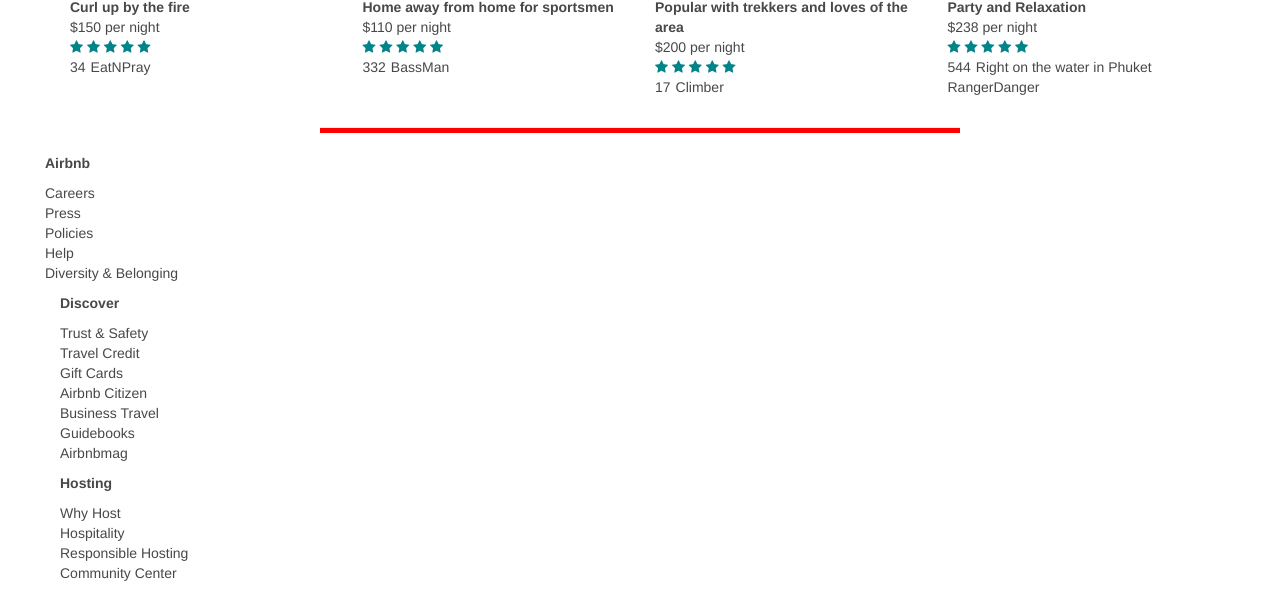
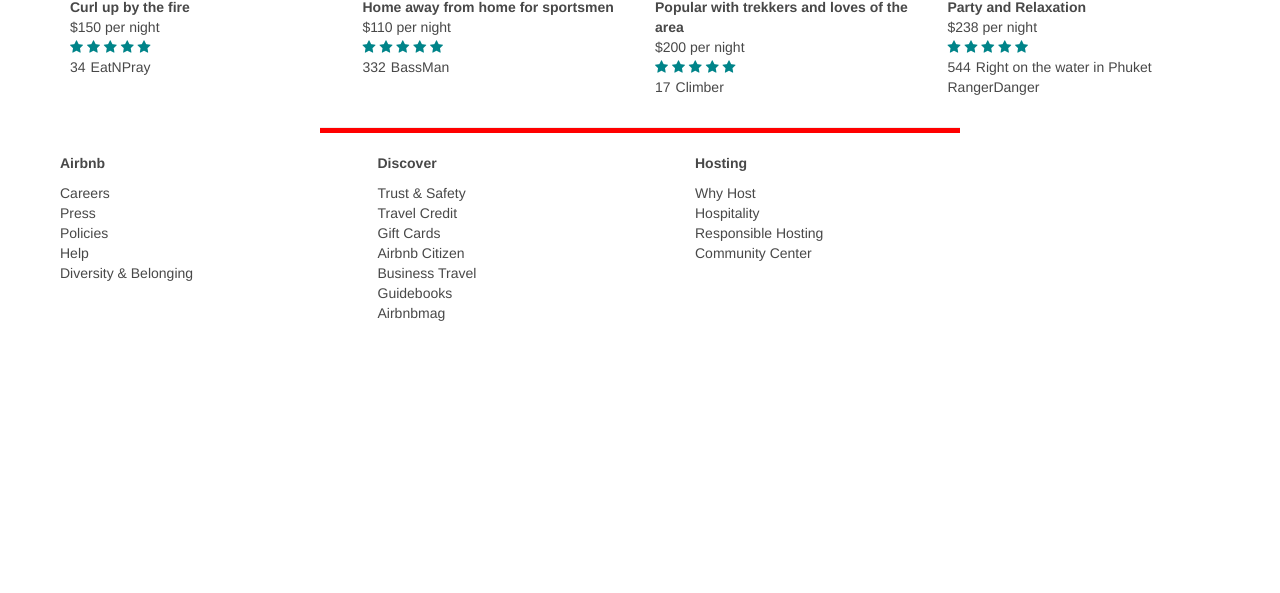
Before and after one commit to erikyoung/airbnb-clone, a plain HTML site: page index.html in a window 1280 px wide. Shown: the part 813-1406 px from the top of the page. After the commit the page ends 1146 px from the top, so only its background shows below. Drawn offline with nearby package versions, Linux system fonts and the light colour scheme.

Commit message:
footer in line display working

```diff
--- a/css/styles.css
+++ b/css/styles.css
@@ -256,8 +256,6 @@ html {
   margin-left: 20px;
 }
 
- .airbnb, .discover, .hosting  {
-  display: inline-block;
-  list-style: none !important;
-  color: #484848 !important;
+.airbnb, .discover, .hosting {
+  display:inline-block;
 }
--- a/index.html
+++ b/index.html
@@ -204,8 +204,8 @@
 
   <div class="footer">
       <div class="row">
-        <div class="col-4">
-          <ul class="airbnb" >
+        <div class="col-xs-3">
+          <ul class="airbnb">
             <li style="font-weight: bold;margin-bottom: 10px;">Airbnb</li>
             <li>Careers</li>
             <li>Press</li>
@@ -214,7 +214,7 @@
             <li>Diversity & Belonging</li>
           </ul>
         </div><!--col-4-->
-        <div class="col-4 col-lg-12">
+        <div class="col-xs-3">
           <ul class="discover">
             <li style="font-weight: bold;margin-bottom: 10px;">Discover</li>
             <li>Trust & Safety</li>
@@ -226,7 +226,7 @@
             <li>Airbnbmag</li>
           </ul><!--discover-->
         </div><!--col-4-->
-        <div class="col-4 col-lg-12">
+        <div class="col-xs-3">
           <ul class="hosting">
             <li style="font-weight: bold;margin-bottom: 10px;">Hosting</li>
             <li>Why Host</li>
@@ -235,7 +235,7 @@
             <li>Community Center</li>
           </ul><!--hosting-->
         </div><!--col-4-->
-        </div><!--row-->
+      </div><!--row-->
   </div><!--footer-->
 </div><!--container -->
 
```
